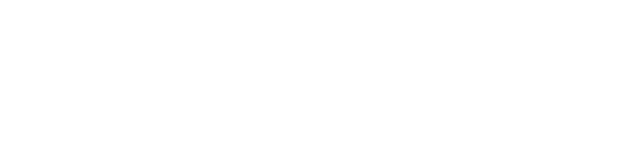
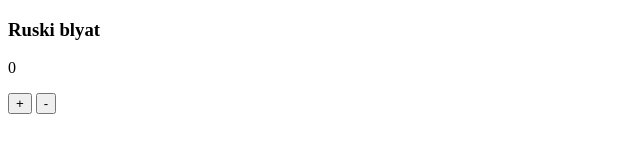
Before and after one commit to CitrusRepulse/knappen, a plain HTML site: page index.html in a window 1280 px wide. Shown: the whole page, without its empty margins (0-640 px from the left). Drawn offline with Linux system fonts and the light colour scheme.

Commit message:
Pogchomp2btn

```diff
--- a/index.html
+++ b/index.html
@@ -5,8 +5,15 @@
     <meta http-equiv="X-UA-Compatible" content="IE=edge">
     <meta name="viewport" content="width=device-width, initial-scale=1.0">
     <title>Knappen</title>
+    <link rel="stylesheet" href="style.css">
+    <script src="main.js"></script>
 </head>
 <body>
 
+    <h3>Ruski blyat</h3>
+    <p id="taltext" class="ptext">0</p>
+    <button id="plus">+</button>
+    <button id="minus">-</button>
+
 </body>
 </html>
```
